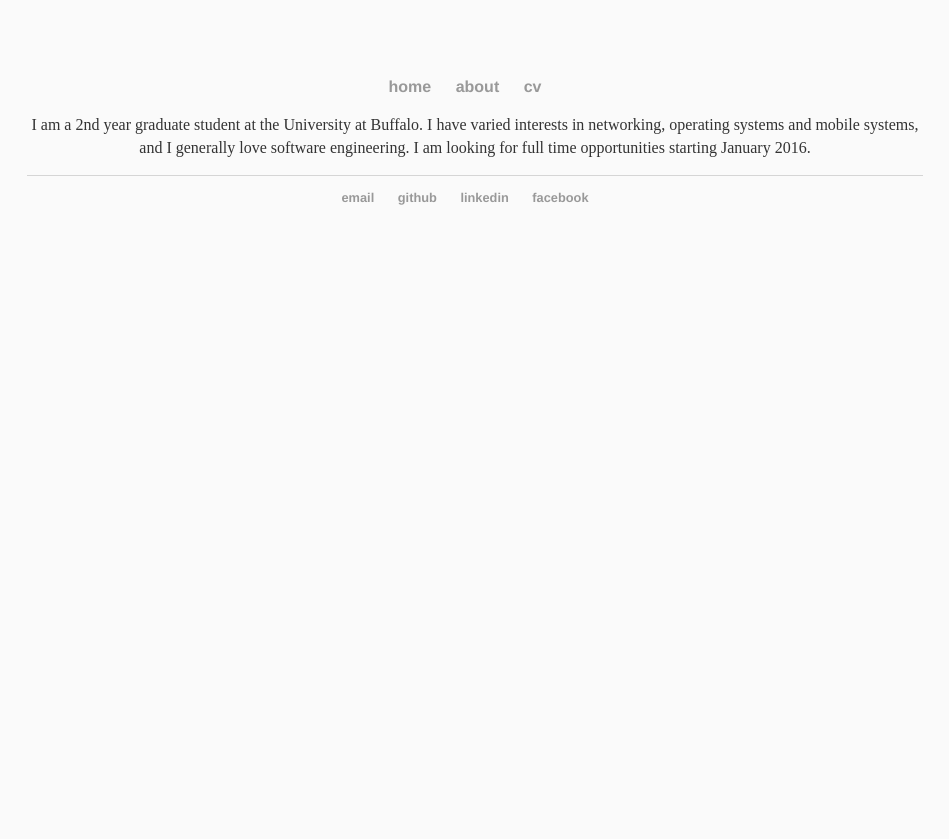
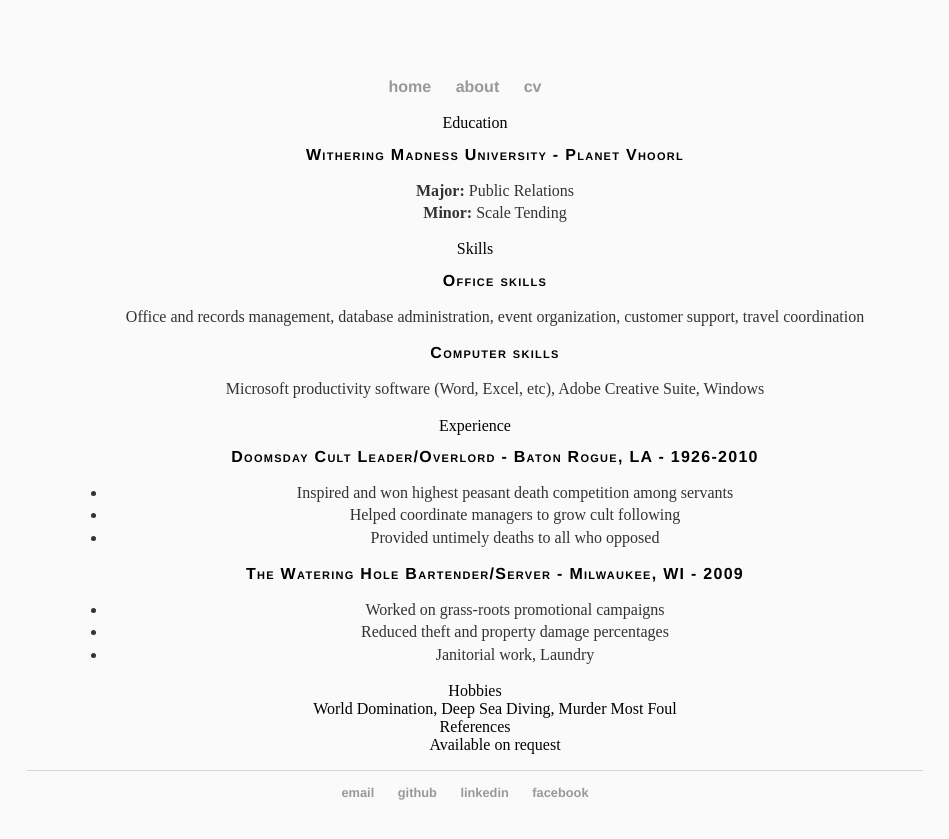
Before and after one commit to harishankarv/harishankarv.github.io, a Jekyll site: the page built from about/index.html, in a window 1280 px wide. Shown: the top 839 px of the page, without its empty margins (165-1114 px from the left). Built offline with Jekyll 4.4.1, drawn with Linux system fonts in a browser that asks for light colours; some web fonts are replaced.

Commit message:
Update index.html

```diff
--- a/about/index.html
+++ b/about/index.html
@@ -4,9 +4,60 @@ title: About Harishankar Vishwanathan
 ---
 
 	<div class="about">
-		<p>
-		I am a 2nd year graduate student at the University at Buffalo.
-I have varied interests in networking, operating systems and mobile systems, and I generally love software engineering.
-I am looking for full time opportunities starting January 2016.
-		</p>
+	        <div class="clear"></div>
+
+        <dl>
+            <dd class="clear"></dd>
+
+            <dt>Education</dt>
+            <dd>
+                <h2>Withering Madness University - Planet Vhoorl</h2>
+                <p><strong>Major:</strong> Public Relations<br />
+                   <strong>Minor:</strong> Scale Tending</p>
+            </dd>
+
+            <dd class="clear"></dd>
+
+            <dt>Skills</dt>
+            <dd>
+                <h2>Office skills</h2>
+                <p>Office and records management, database administration, event organization, customer support, travel coordination</p>
+
+                <h2>Computer skills</h2>
+                <p>Microsoft productivity software (Word, Excel, etc), Adobe Creative Suite, Windows</p>
+            </dd>
+
+            <dd class="clear"></dd>
+
+            <dt>Experience</dt>
+            <dd>
+                <h2>Doomsday Cult <span>Leader/Overlord - Baton Rogue, LA - 1926-2010</span></h2>
+                <ul>
+                    <li>Inspired and won highest peasant death competition among servants</li>
+                    <li>Helped coordinate managers to grow cult following</li>
+                    <li>Provided untimely deaths to all who opposed</li>
+                </ul>
+
+                <h2>The Watering Hole <span>Bartender/Server - Milwaukee, WI - 2009</span></h2>
+                <ul>
+                    <li>Worked on grass-roots promotional campaigns</li>
+                    <li>Reduced theft and property damage percentages</li>
+                    <li>Janitorial work, Laundry</li>
+                </ul>
+            </dd>
+
+            <dd class="clear"></dd>
+
+            <dt>Hobbies</dt>
+            <dd>World Domination, Deep Sea Diving, Murder Most Foul</dd>
+
+            <dd class="clear"></dd>
+
+            <dt>References</dt>
+            <dd>Available on request</dd>
+
+            <dd class="clear"></dd>
+        </dl>
+
+        <div class="clear"></div>
 	</div>
```
